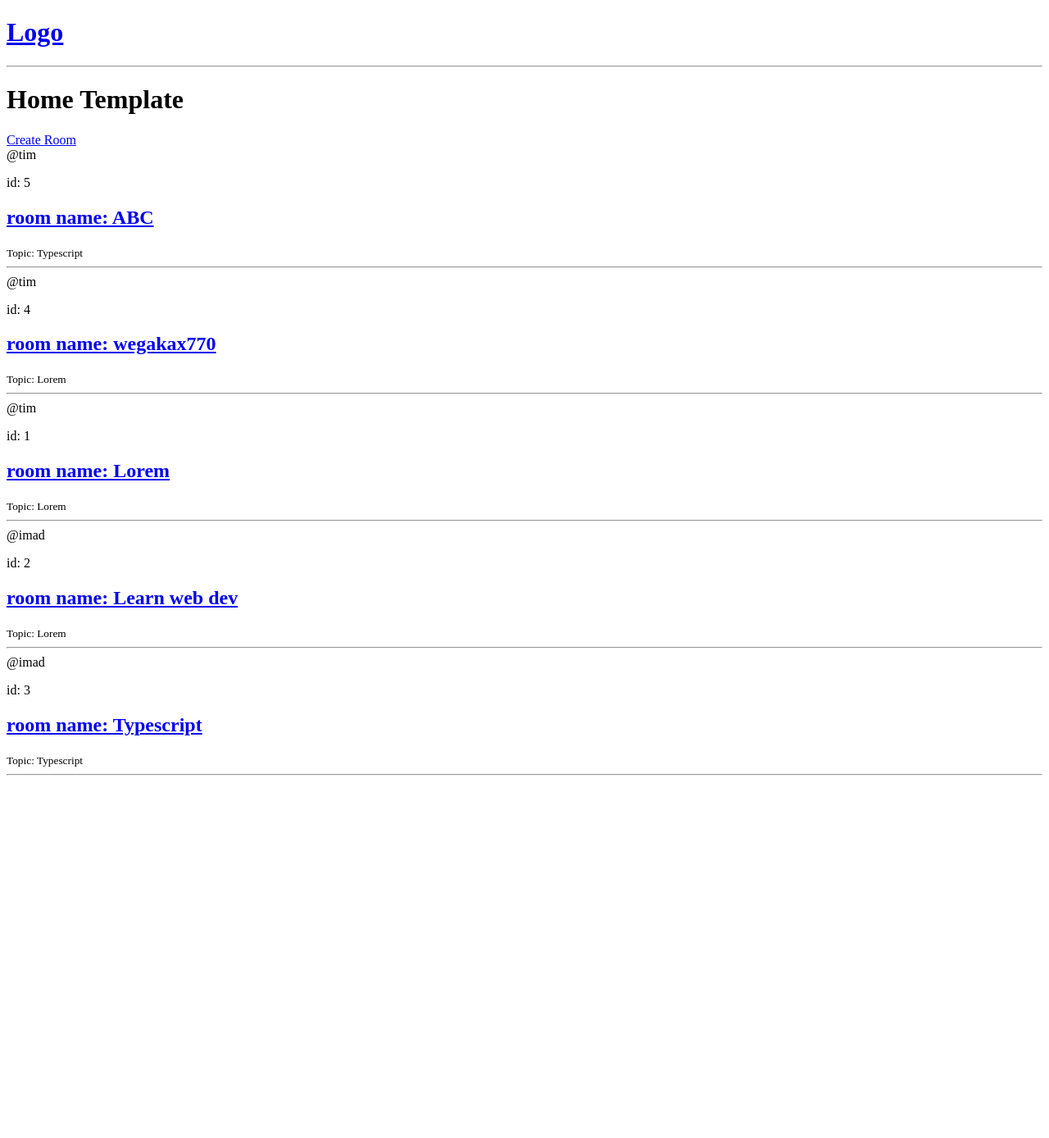
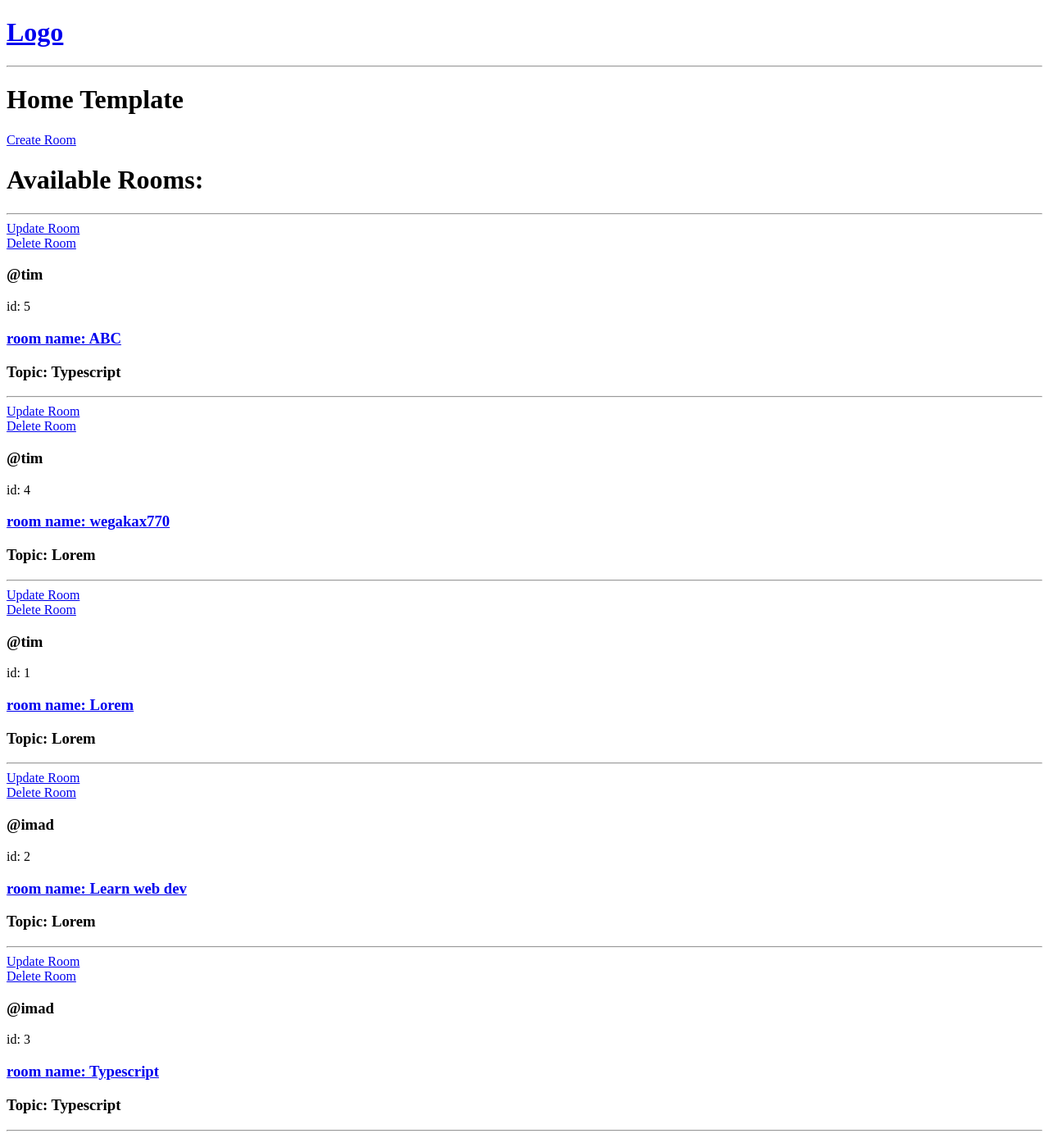
Before and after one commit to imadselka/StudyBud, a Django app: page / in a window 1280 px wide. Shown: the whole page at 82% size. Before the commit the page ends 946 px from the top, so only its background shows below. Run offline with Django 5.2, Linux system fonts and the light colour scheme; data comes from the database, SQL or seed files in the repository.

Commit message:
constants delete operation

```diff
--- a/base/templates/base/home.html
+++ b/base/templates/base/home.html
@@ -3,15 +3,19 @@
 <h1>Home Template</h1>
 <div>
   <a href="{% url 'create-room' %}">Create Room</a>
+  <h1>Available Rooms:</h1>
+  <hr />
+  {% for room in rooms %}
   <div>
-    {% for room in rooms %}
-    <span>@{{room.host.username}}</span>
+    <a href="{% url 'update-room' room.id %}">Update Room</a><br />
+    <a href="{% url 'delete-room' room.id %}">Delete Room</a><br />
+    <h3>@{{room.host.username}}</h3>
     <p>id: {{ room.id }}</p>
-    <a href="{% url 'room' room.id %}"><h2>room name: {{ room.name }}</h2></a>
-    <small>Topic: {{room.topic.name}}</small>
+    <a href="{% url 'room' room.id %}"><h3>room name: {{ room.name }}</h3></a>
+    <h3>Topic: {{room.topic.name}}</h3>
     <hr />
-    {% endfor %}
   </div>
+  {% endfor %}
 </div>
 
 {% endblock %}
```
Also changed, not shown: base/templates/base/delete.html (added, +11 -0 lines).
